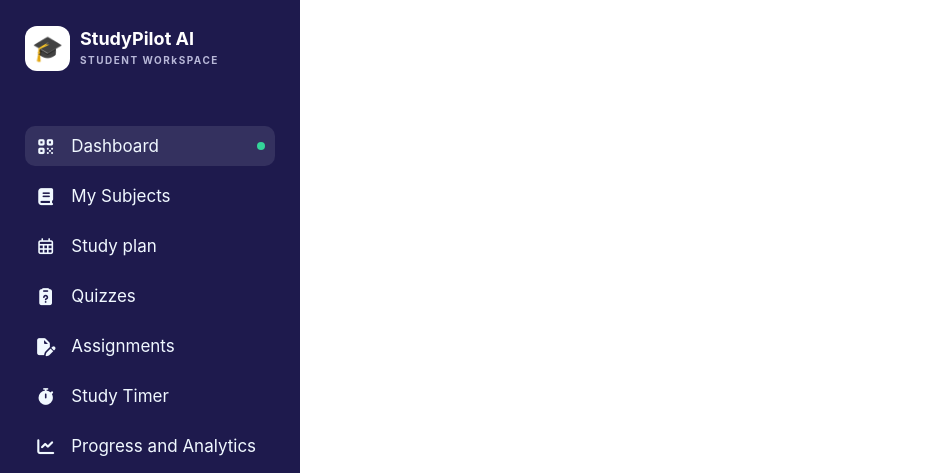
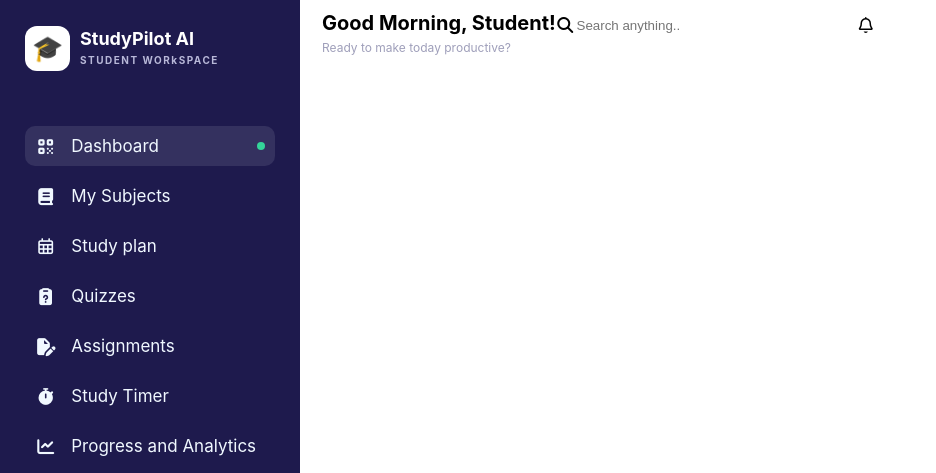
Before and after one commit to nehakharsade-23/Ai-Powered-Smart-Student-Study-And-Monitoring-System, a plain HTML site: page pages/Student-dashboard.html in a window 1280 px wide. Shown: the top 473 px of the page, without its empty margins (0-936 px from the left). Drawn offline with Linux system fonts and the light colour scheme.

Commit message:
updating search bar area

```diff
--- a/css/Student-dashboard.css
+++ b/css/Student-dashboard.css
@@ -11,6 +11,9 @@ body {
 
 }
 
+.dash-box {
+    display: flex;
+}
 
 .leftbox {
     width: 300px;
@@ -65,8 +68,7 @@ body {
 }
 
 
-.menu-item
-{
+.menu-item {
     display: flex;
     justify-content: center;
     flex-direction: column;
@@ -75,9 +77,9 @@ body {
 
 
 }
+
 .menu-item a,
-.bottom-menu-item a
-{
+.bottom-menu-item a {
     display: flex;
     align-items: center;
     color: aliceblue;
@@ -90,8 +92,7 @@ body {
 
 }
 
-.bottom-menu-item
-{
+.bottom-menu-item {
     display: flex;
     justify-content: center;
     flex-direction: column;
@@ -103,8 +104,7 @@ body {
 
 }
 
-.menu-item a span
-{
+.menu-item a span {
     border-radius: 50%;
     height: 8px;
     width: 8px;
@@ -115,18 +115,73 @@ body {
 
 
 }
+
 .menu-item a:hover,
-.bottom-menu-item a:hover
-{
-   border-radius: 10px ;
+.bottom-menu-item a:hover {
+    border-radius: 10px;
     background-color: #34315f;
 }
 
 
 
-.active
-{
-     border-radius: 10px ;
-     background-color: #34315f;
+.active {
+    border-radius: 10px;
+    background-color: #34315f;
 
 }
+
+
+.rightbox {
+    background-color: #ffffff;
+    color: #000000;
+    flex: 1;
+
+}
+
+.header-bar {
+    height: 50px;
+    width: 100%;
+    background-color: white;
+    display: flex;
+    align-items: center;
+
+
+
+}
+
+.ready-text h2 {
+    font-size: 20px;
+    padding-left: 22px;
+    margin-bottom: 5px;
+
+}
+
+.ready-text p {
+    margin: 0;
+    font-size: 12px;
+    padding-left: 22px;
+    color: #9f9fba;
+
+}
+
+.rightsidecontent {
+    display: flex;
+    align-items: center;
+}
+
+.searchbar {
+    width: 300px;
+    height: 55px;
+    display: flex;
+    align-items: center;
+
+}
+
+.searchbar input {
+    width: 100%;
+    background-color: transparent;
+    border: none;
+    color: black;
+
+
+}
--- a/pages/Student-dashboard.html
+++ b/pages/Student-dashboard.html
@@ -1,5 +1,6 @@
 <!DOCTYPE html>
 <html lang="en">
+
 <head>
     <meta charset="UTF-8">
     <meta name="viewport" content="width=device-width, initial-scale=1.0">
@@ -9,6 +10,7 @@
         integrity="sha512-QeR2VH+lsBE5LSAe1Q5EnTBbe7XTBubt8dG93Y7gidSgdMCr8nVqKcfKAMyN96SV8KDbZVTDXChatu5G2KQGzg=="
         crossorigin="anonymous" referrerpolicy="no-referrer">
 </head>
+
 <body>
     <section class="dash-box">
         <div class="leftbox">
@@ -21,7 +23,7 @@
             </div>
 
             <!-- navigation bar -->
-             <nav class="menu-item">
+            <nav class="menu-item">
                 <a href="#" class="active">
                     <i class="fa-solid fa-qrcode"></i>
                     Dashboard
@@ -85,9 +87,9 @@
                 </a>
 
 
-             </nav>
+            </nav>
 
-             <div class="bottom-menu-item">
+            <div class="bottom-menu-item">
                 <a href="#">
                     <i class="fa-solid fa-gear"></i>
                     Privacy And Settings
@@ -97,22 +99,34 @@
                     Logout
                 </a>
 
-             </div>
+            </div>
+
+        </div>
+
+        <div class="rightbox">
+            <header class="header-bar">
+                <div class="ready-text">
+                    <h2>Good Morning, Student!</h2>
+                    <p>Ready to make today productive?</p>
+
+
+                </div>
+                <div class="rightsidecontent">
+                    <div class="searchbar">
+                        <i class="fa-solid fa-magnifying-glass"></i>
+                        <input type="text" placeholder="Search anything..">
+                    </div>
+                    <div class="Notifications">
+                        <i class="fa-regular fa-bell"></i>
+                    </div>
+                </div>
+
+            </header>
 
 
 
 
 
-
-
-
-
-
-
-
-        </div>
-
-        <div class="rightbox">
 
 
 
@@ -125,4 +139,5 @@
 
 
 </body>
+
 </html>
```
